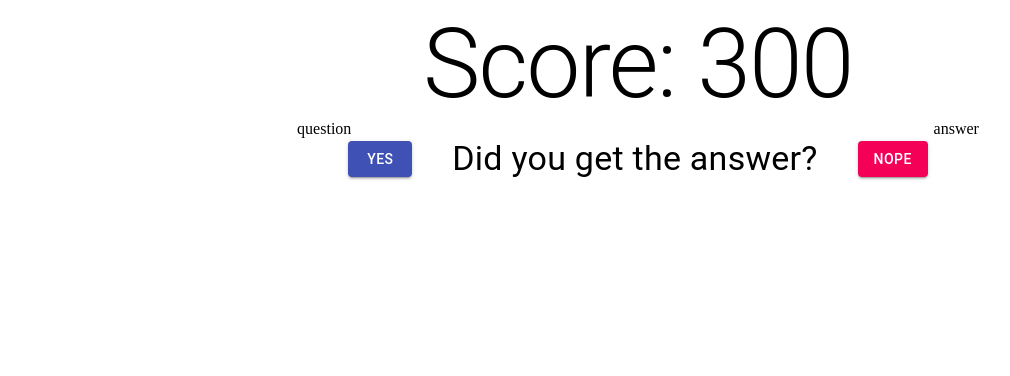
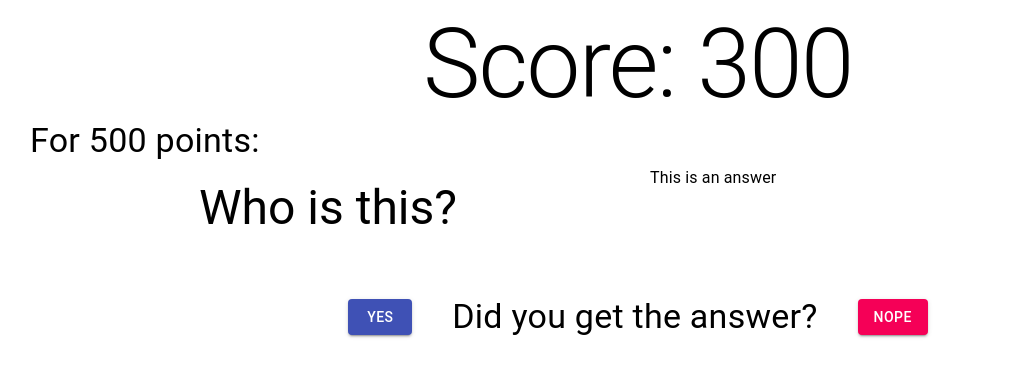
Before and after one commit to Shriever/Quiz-App, a Gatsby site: page / in a window 1280 px wide. Shown: the whole page, without its empty margins (2-1012 px from the left). Built offline with nearby package versions, Linux system fonts and the light colour scheme; Gatsby itself is replaced by a stand-in of ours.

Commit message:
started markup for Question

```diff
--- a/src/components/Answer.js
+++ b/src/components/Answer.js
@@ -1,7 +1,8 @@
 import React from "react";
+import { Container, Typography } from "@material-ui/core";
 
 const Answer = () => {
-  return <div>answer</div>;
+  return <Typography>This is an answer</Typography>;
 };
 
 export default Answer;
--- a/src/components/Question.js
+++ b/src/components/Question.js
@@ -1,7 +1,16 @@
 import React from "react";
+import { Container, Typography } from "@material-ui/core";
 
-const Question = () => {
-  return <div>question</div>;
+const Question = ({questionText}) => {
+  return (
+    <>
+      <Typography variant='h4'>For 500 points:</Typography>
+      <br />
+      <Typography variant='h3' align="center">
+        {questionText}
+      </Typography>
+    </>
+  );
 };
 
 export default Question;
--- a/src/components/Quote.js
+++ b/src/components/Quote.js
@@ -2,16 +2,13 @@ import React from "react";
 import { Button, Container, Grid, Typography } from "@material-ui/core";
 
 const Quote = ({ isCorrectAnswer, displayNextQuestion, quote }) => {
-  const handleClick = () => {
-    displayNextQuestion();
-  };
   if (isCorrectAnswer) {
     return (
       <Grid container justifyContent='center' alignItems='center' spacing={3}>
         <Grid item>
           <Grid container direction='column'>
             <Grid item>
-              <Typography variant='h4' align='center'>
+              <Typography fontWeightLight variant='h4' align='center'>
                 Great Job!
               </Typography>
             </Grid>
@@ -33,7 +30,7 @@ const Quote = ({ isCorrectAnswer, displayNextQuestion, quote }) => {
   }
 
   return (
-    <Grid container justifyContent='center' spacing={3} alignItems="center">
+    <Grid container justifyContent='center' spacing={3} alignItems='center'>
       <Grid item>
         <Typography>oops, no chuck norris for you :(</Typography>
       </Grid>
--- a/src/pages/index.js
+++ b/src/pages/index.js
@@ -1,5 +1,5 @@
 import React, { useState } from "react";
-import { Grid } from "@material-ui/core";
+import { Container, Grid, createTheme } from "@material-ui/core";
 import Score from "../components/Score";
 import Quote from "../components/Quote";
 import Answer from "../components/Answer";
@@ -10,9 +10,21 @@ import AnswerPrompt from "../components/AnswerPrompt";
 // https://jservice.io/api/random
 // https://api.chucknorris.io/jokes/random
 
+const theme = createTheme({
+  palette: {
+    primary: {
+      main: "#9575cd",
+    },
+    secondary: {
+      main: "#1b5e20",
+    },
+  },
+});
+
 const IndexPage = () => {
   const [isCorrectAnswer, setIsCorrectAnswer] = useState(null);
   const [quote, setQuote] = useState("Chuck Norris is really cool.");
+  const [questionText, setQuestionText] = useState("Who is this?");
 
   const handleAnswer = res => {
     setIsCorrectAnswer(res);
@@ -23,12 +35,27 @@ const IndexPage = () => {
   };
 
   return (
+    <Container theme={theme}>
       <Grid container justifyContent='center'>
         <Score playerScore={300} />
 
-      <Grid container justifyContent='space-around'>
-        <Question />
+        <Grid
+          style={{ marginBottom: "3rem" }}
+          container
+          alignItems='center'
+          justifyContent='center'
+          spacing={3}
+        >
+          <Grid item xs={6}>
+            <Question
+              questionText={questionText}
+              style={{ background: theme.palette.primary.main }}
+            />
+          </Grid>
+
+          <Grid item xs={6}>
             <Answer />
+          </Grid>
         </Grid>
 
         {isCorrectAnswer === null ? (
@@ -41,6 +68,7 @@ const IndexPage = () => {
           />
         )}
       </Grid>
+    </Container>
   );
 };
 
```
Lines whose indentation alone changed are shown as unchanged.
